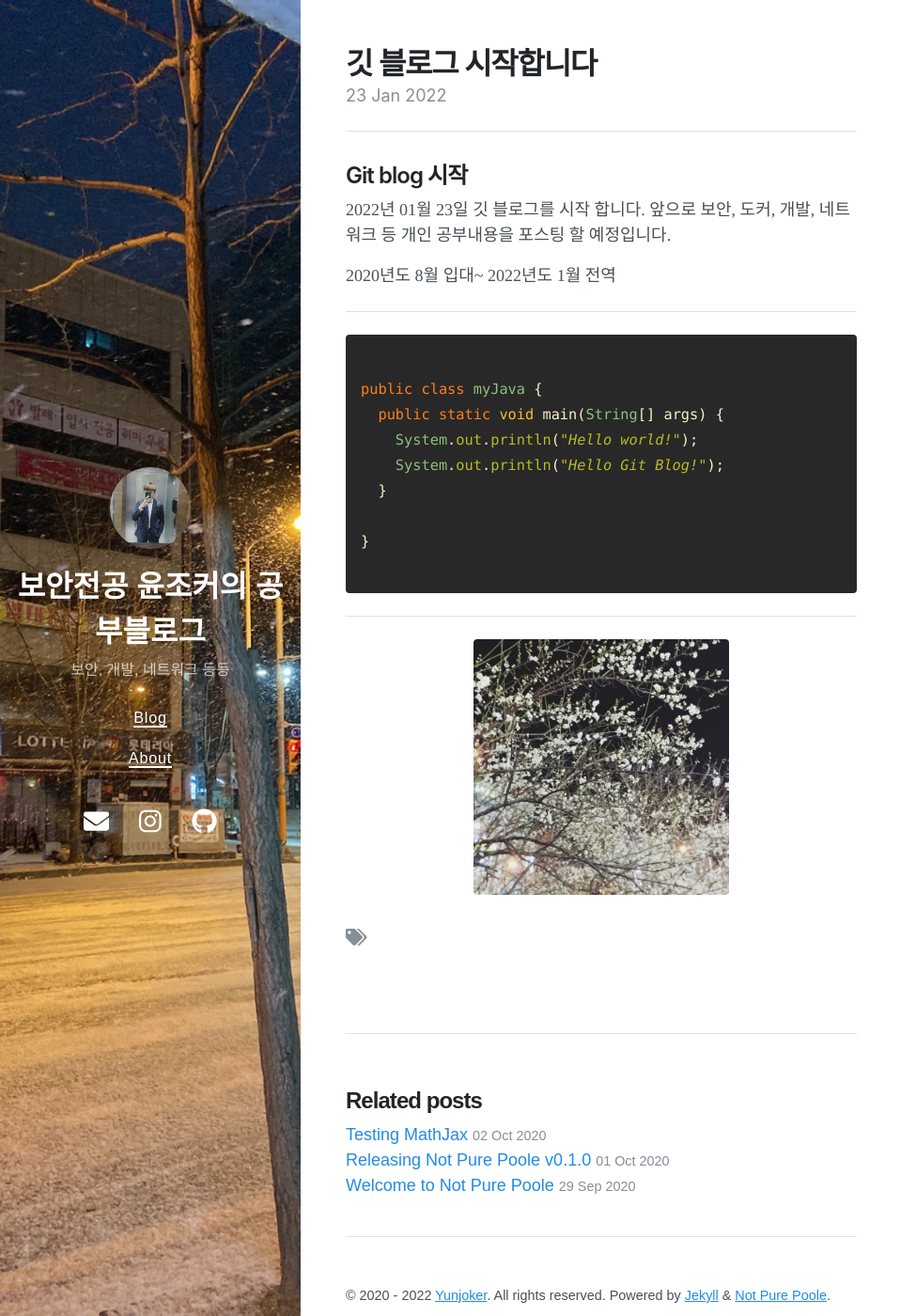
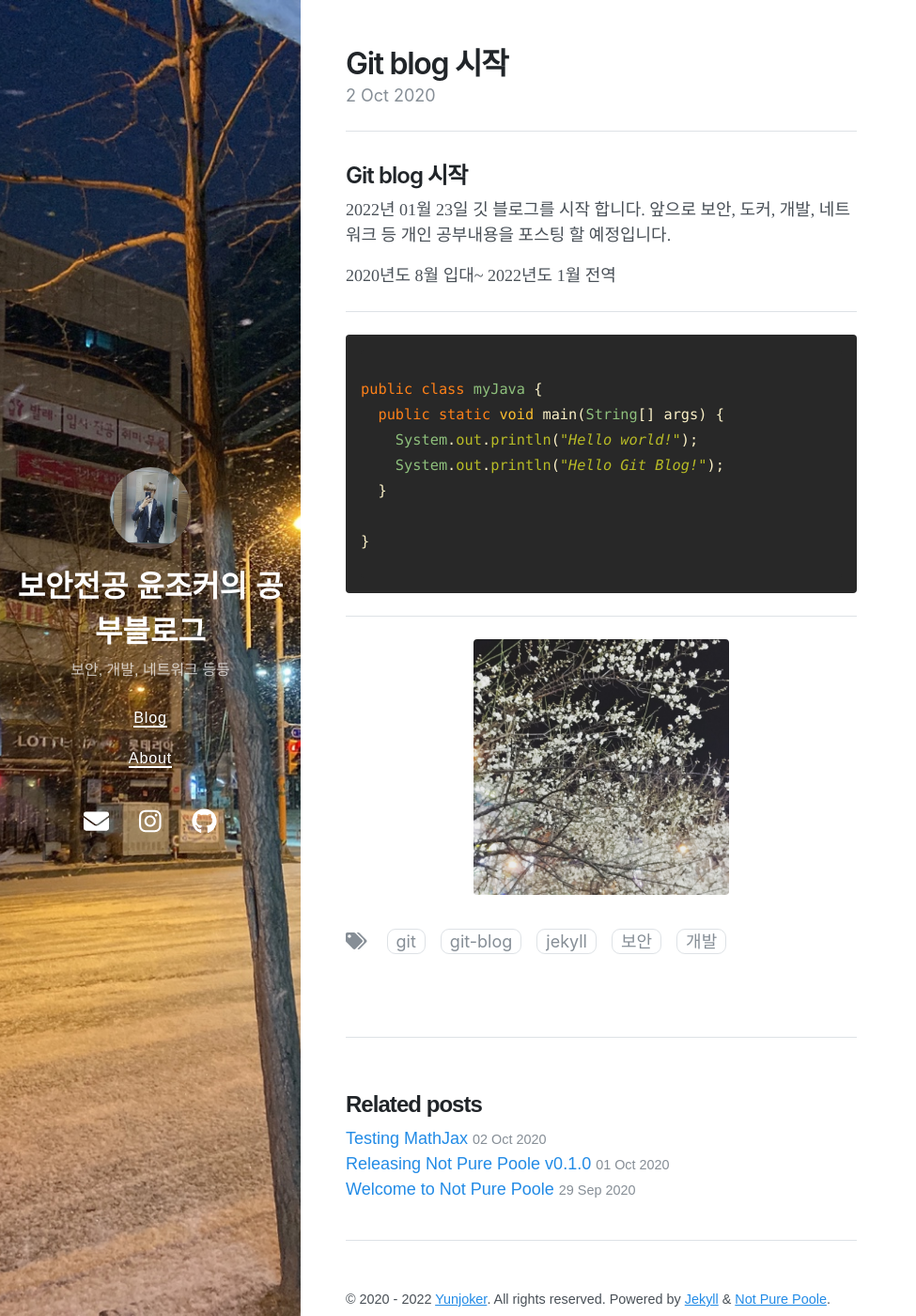
Before and after one commit to dig06161/dig06161.github.io, a Jekyll site: the page built from _posts/2022-01-23-깃 블로그-시작합니다.md, in a window 1280 px wide and 1400 px high. Shown: the whole window at 94% size, without its empty margins (0-975 px from the left). Built offline with Jekyll 4.4.1, drawn with Linux system fonts in a browser that asks for light colours; nearby versions of some CDN libraries; our own code applies the rules of GitHub Pages for plain Markdown files.

Commit message:
ㅁㄴㅇㄹ

```diff
--- a/_posts/2022-01-23-깃 블로그-시작합니다.md
+++ b/_posts/2022-01-23-깃 블로그-시작합니다.md
@@ -1,6 +1,11 @@
 ---
 published: true
 image: /_img
+layout: post
+title: Git blog 시작
+tags: [git, git blog, jekyll, 보안, 개발]
+math: true
+date: 2020-10-02 15:32 +0800
 ---
 <hr>
 ## Git blog 시작
```
